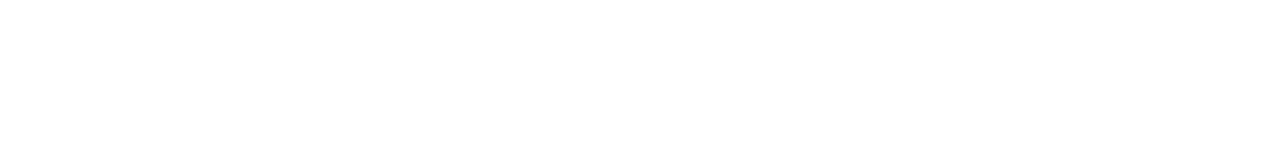
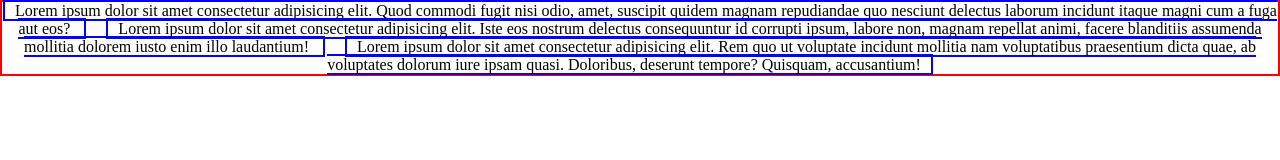
Before and after one commit to manobrown29/Display_inline, a plain HTML site: page index.html in a window 1280 px wide. Drawn offline with Linux system fonts and the light colour scheme.

Commit message:
atividade finalizada

```diff
--- a/index.html
+++ b/index.html
@@ -4,9 +4,20 @@
     <meta charset="UTF-8">
     <meta http-equiv="X-UA-Compatible" content="IE=edge">
     <meta name="viewport" content="width=device-width, initial-scale=1.0">
+    <link rel="stylesheet" href="style.css">
     <title>display Inline</title>
 </head>
 <body>
-
+    <main>
+        <div>
+            Lorem ipsum dolor sit amet consectetur adipisicing elit. Quod commodi fugit nisi odio, amet, suscipit quidem magnam repudiandae quo nesciunt delectus laborum incidunt itaque magni cum a fuga aut eos?
+        </div>
+        <div>
+            Lorem ipsum dolor sit amet consectetur adipisicing elit. Iste eos nostrum delectus consequuntur id corrupti ipsum, labore non, magnam repellat animi, facere blanditiis assumenda mollitia dolorem iusto enim illo laudantium!
+        </div>
+        <div>
+            Lorem ipsum dolor sit amet consectetur adipisicing elit. Rem quo ut voluptate incidunt mollitia nam voluptatibus praesentium dicta quae, ab voluptates dolorum iure ipsam quasi. Doloribus, deserunt tempore? Quisquam, accusantium!
+        </div>
+    </main>
 </body>
 </html>
--- a/style.css
+++ b/style.css
@@ -0,0 +1,17 @@
+*{
+    margin: 0;
+    padding: 0;
+    box-sizing: border-box;
+}
+
+main {
+    border: 2px solid red;
+    text-align: center;
+}
+
+div{
+    border: 2px solid blue;
+    display: inline;
+    margin-right:20px;
+    padding-inline: 10px;
+}
```
